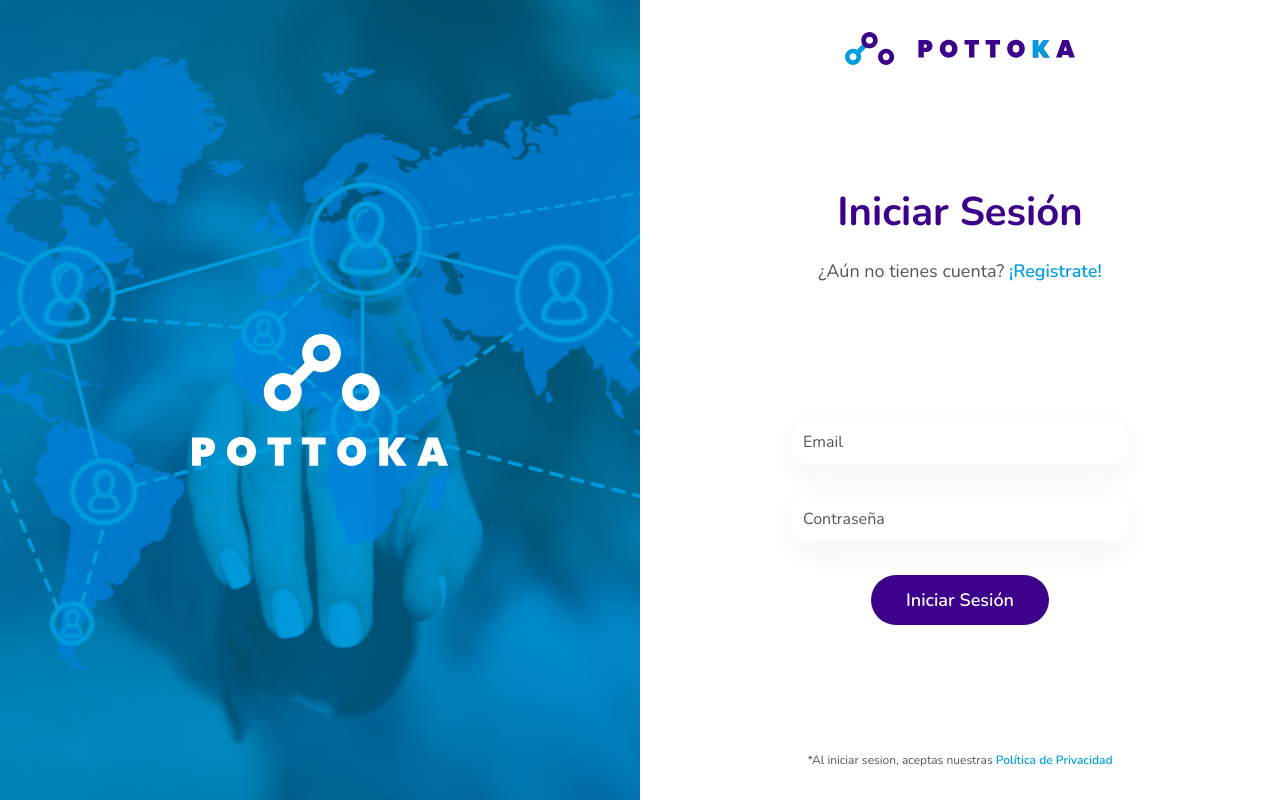
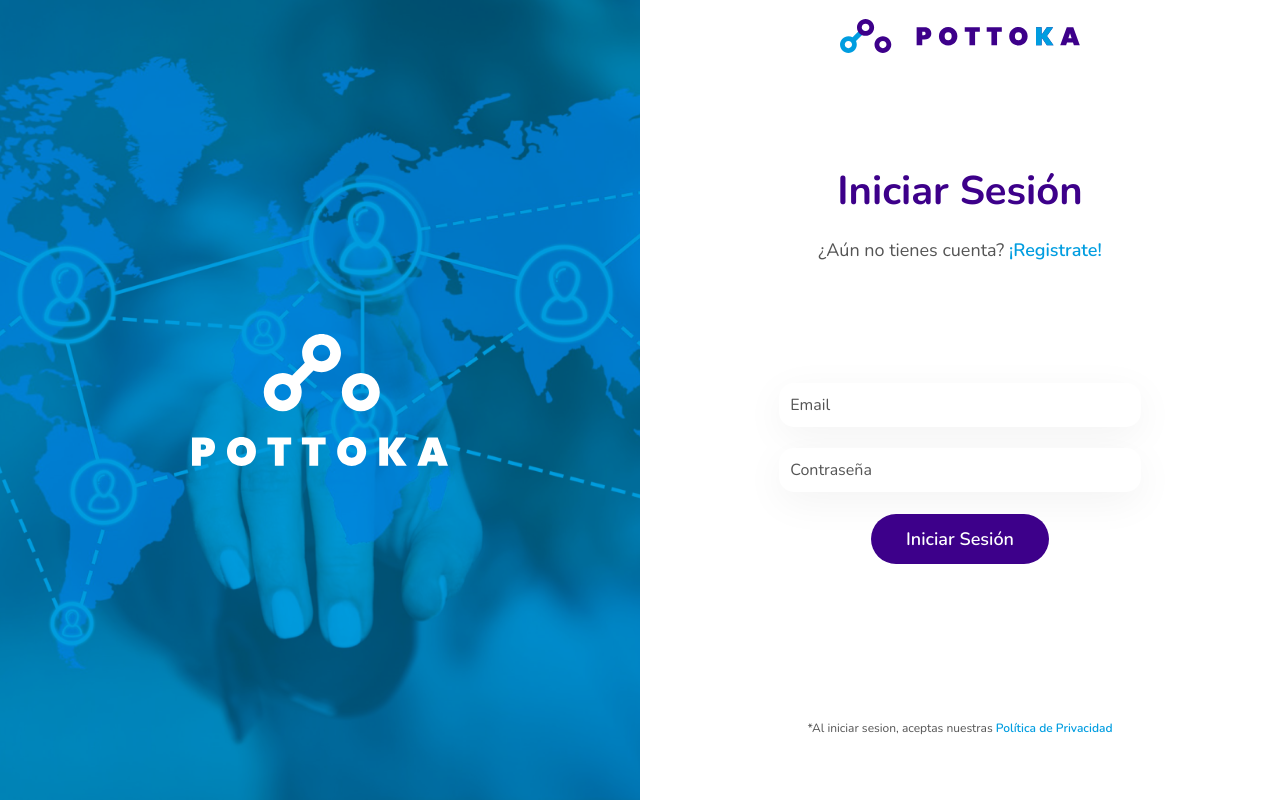
Before and after one commit to MdSierra10/Pottoka, a Flask app: page / in a window 1280 px wide. Run offline with Flask 2, Linux system fonts and the light colour scheme.

Commit message:
Add files via upload

```diff
--- a/static/css/estilos.css
+++ b/static/css/estilos.css
@@ -86,6 +86,18 @@ p {
   background-size: cover;
   opacity: 0.5;
 }
+.fondoImagenRegistro {
+  /* Fondo de la barra lateral */
+  position: absolute;
+  top: 0;
+  left: 0;
+  right: 0;
+  bottom: 0;
+  background: url(../assets/fondo_2.png);
+  background-position: center;
+  background-size: cover;
+  opacity: 0.5;
+}
 
 .logoBlanco {
   position: relative;
@@ -109,7 +121,7 @@ p {
   flex-direction: column;
   justify-content: center;
   align-items: center;
-  padding: 5%;
+  padding: 3%;
 
   /*
   border: 1px solid #009de0;
@@ -129,7 +141,7 @@ p {
   margin: 10px;
 }
 .formularios > * {
-  margin: 5%;
+  margin: 3%;
 }
 
 button {
@@ -169,6 +181,11 @@ input:focus {
   outline: none;
 }
 
+.enlacesInicio {
+  padding: 10%;
+  text-align: center;
+}
+
 @media (max-width: 600px) {
   .imagenLateral {
     display: none;
```
